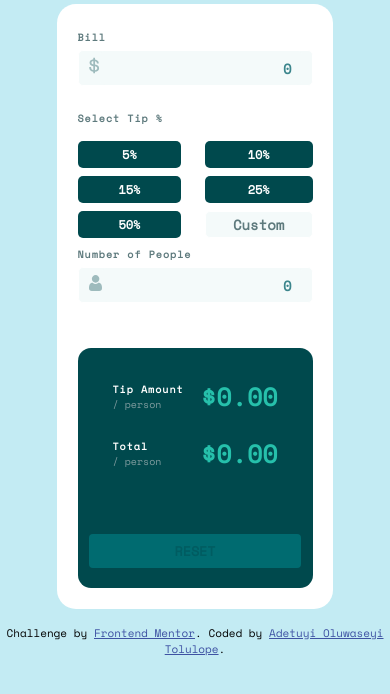
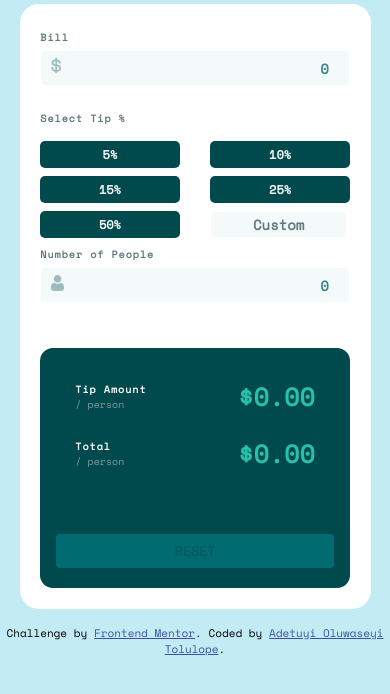
Before and after one commit to Adetuyi/Tip-calculator-fmc, a plain HTML site: page index.html in a window 390 px wide. Shown: the part 128-822 px from the top of the page. Drawn offline with nearby package versions, Linux system fonts and the light colour scheme.

Commit message:
Update style.css

```diff
--- a/style.css
+++ b/style.css
@@ -190,13 +190,22 @@ h4 {
 @media screen and (max-width: 690px) {
   .container {
     flex-direction: column;
+    width: 450px;
+  }
+  #custom {
+    width: 129.47px; /*Here*/
   }
   .right {
     min-height: 240px;
+    width: 100%;
+    max-width: 100%;
   }
 }
 
 @media screen and (max-width: 475px) {
+  .container {
+    width: 90%; /*Here*/
+  }
   .btns {
     grid-template-columns: 1fr 1fr;
     gap: 10%;
@@ -206,7 +215,7 @@ h4 {
     font-size: 12px;
   }
   #custom {
-    width: 107.61px;
+    width: 153.41px; /*Here*/
     text-align: center;
     height: 27px;
   }
```
